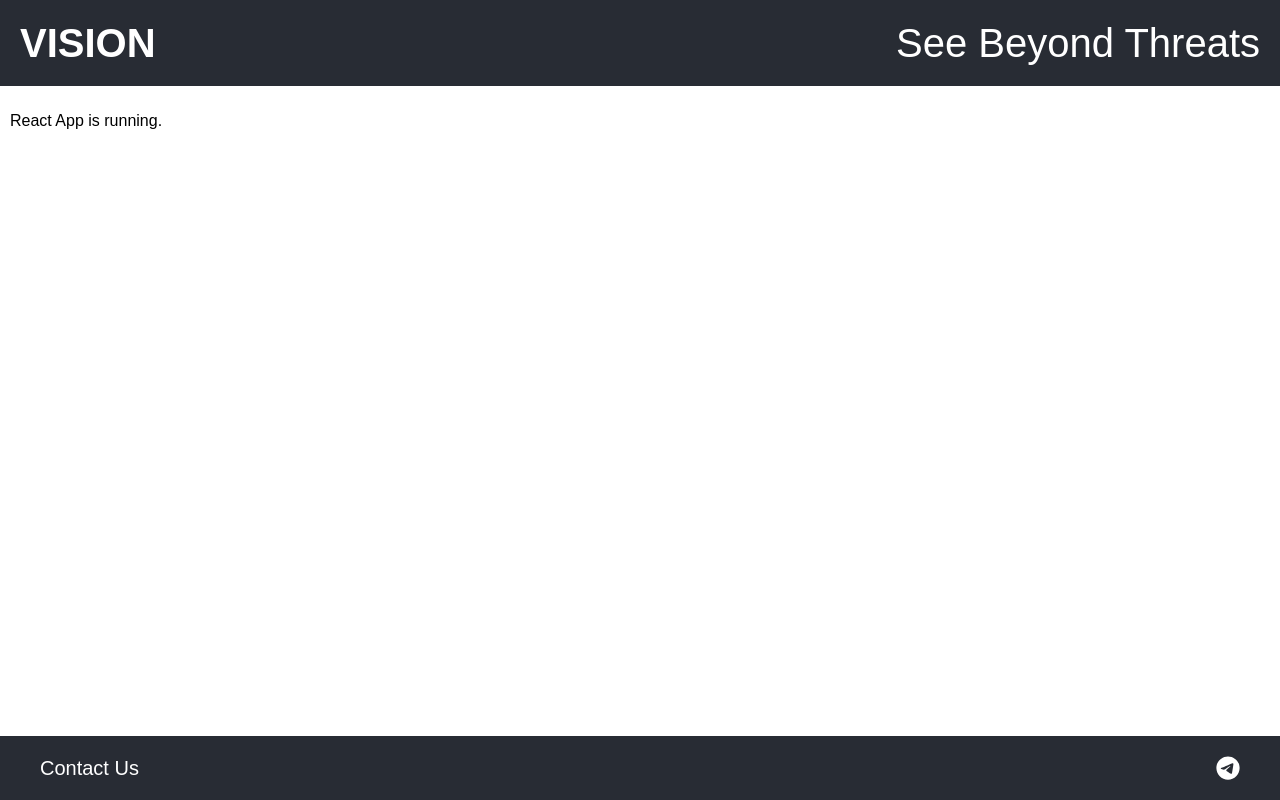
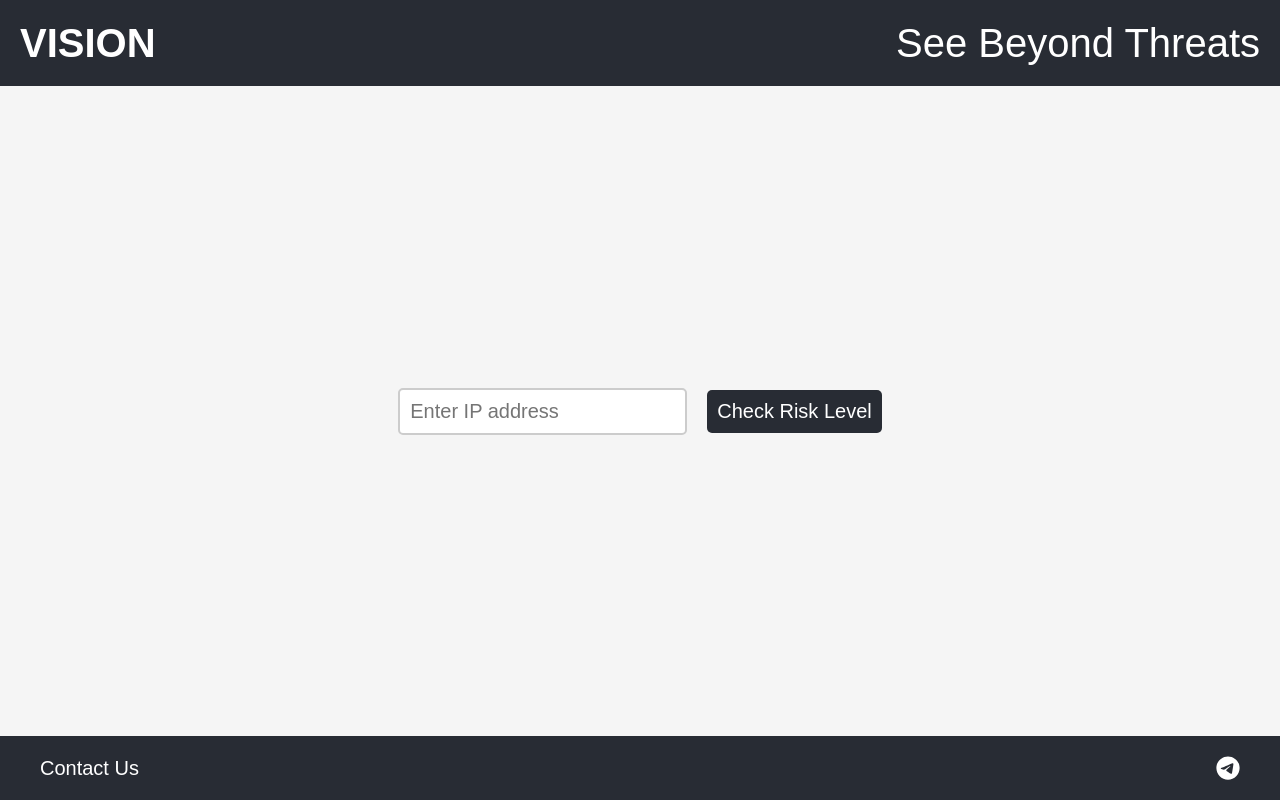
Before and after one commit to ivanjsx/vision-react-i18n-fastapi, a React (Create React App) app: page / in a window 1280 px wide. Built offline with nearby package versions, Linux system fonts and the light colour scheme; a web font is replaced by a local one.

Commit message:
assemble everything in app component

```diff
--- a/src/components/app/app.module.css
+++ b/src/components/app/app.module.css
@@ -5,7 +5,84 @@
 }
 
 .main {
-  flex: 1;
-  overflow-y: auto;
-  padding: 10px;
+  flex-grow: 1;
+  padding: var(--padding-medium);
+
+  display: flex;
+  flex-direction: column;
+  align-items: center;
+  justify-content: center;
+  gap: var(--gap-large);
+
+  background-color: var(--color-primary);
 }
+
+.form {
+  display: flex;
+  align-items: center;
+  justify-content: center;
+  gap: var(--gap-medium);
+  position: relative;
+}
+
+@media screen and (max-width: 400px) {
+  .form {
+    flex-direction: column;
+  }
+}
+
+.error {
+  position: absolute;
+  bottom: -30px;
+  margin: 0;
+  color: red;
+  font-size: var(--font-size-medium);
+}
+
+@media screen and (max-width: 600px) {
+  .error {
+    font-size: var(--font-size-small);
+  }
+}
+
+.table {
+  width: 70%;
+  color: var(--color-dark-gray);
+  font-size: var(--font-size-medium);
+  border-collapse: collapse;
+}
+
+@media screen and (max-width: 900px) {
+  .table {
+    width: 80%;
+  }
+}
+
+@media screen and (max-width: 700px) {
+  .table {
+    width: 90%;
+  }
+}
+
+@media screen and (max-width: 600px) {
+  .table {
+    width: 100%;
+    font-size: var(--font-size-small);
+  }
+}
+
+.tbody tr {
+  border-bottom: 1px solid var(--color-dark-gray)
+}
+
+.tbody tr:first-child {
+  border-top: 1px solid var(--color-dark-gray)
+}
+
+.tbody tr:last-child {
+  border-bottom: none;
+}
+
+.cell {
+  padding: 5px;
+}
--- a/src/components/app/app.tsx
+++ b/src/components/app/app.tsx
@@ -1,22 +1,111 @@
 // libraries
-import { FC } from "react";
+import { ChangeEventHandler, FC, FormEventHandler, useState } from "react";
 
 // components
+import Input from "../input/input";
+import Modal from "../modal/modal";
+import Loader from "../loader/loader";
+import Button from "../button/button";
 import AppHeader from "../app-header/app-header";
 import AppFooter from "../app-footer/app-footer";
+import ResultRow from "../result-row/result-row";
 
 // styles
 import styles from "./app.module.css";
 
+// utils
+import { checkAddress } from "../../utils/api";
+import { CheckResult } from "../../utils/types";
+import { IP_V4_ERROR } from "../../utils/constants";
+import { validateIPv4 } from "../../utils/validators";
+
 // content
 
 const App: FC = () => {
+
+  const [inputValue, setInputValue] = useState<string>("");
+  const [isLoading, setIsLoading] = useState<boolean>(false);
+  const [isInputValid, setIsInputValid] = useState<boolean>(true);
+  const [submissionError, setSubmissionError] = useState<string>("");
+
+  const [checkResults, setCheckResults] = useState<Array<CheckResult>>([]);
+
+  const clearPage = () => {
+    setInputValue("");
+    setIsInputValid(true);
+    setSubmissionError("");
+  };
+
+  const inputChangeHandler: ChangeEventHandler<HTMLInputElement> = (event) => {
+    setSubmissionError("");
+    setInputValue(event.target.value);
+    setIsInputValid(event.target.validity.valid);
+  };
+
+  const formSubmitHandler: FormEventHandler<HTMLFormElement> = (event) => {
+    event.preventDefault();
+
+    if (!validateIPv4(inputValue)) {
+      setSubmissionError(IP_V4_ERROR);
+      setIsInputValid(false);
+      return;
+    };
+
+    setIsLoading(true);
+    checkAddress(inputValue).then(
+      (data) => {
+        setCheckResults((prevState) => [data, ...prevState]);
+        clearPage();
+      }
+    ).catch(
+      () => setSubmissionError("Something went wrong")
+    ).finally(
+      () => setIsLoading(false)
+    );
+  };
+
+  const checkResultsTable = (
+    <table className={styles.table}>
+      <thead className={styles.thead}>
+        <tr>
+          <th className={styles.cell}>Target</th>
+          <th className={styles.cell}>Status</th>
+          <th className={styles.cell}>Color</th>
+        </tr>
+      </thead>
+      <tbody className={styles.tbody}>
+        {checkResults.map(
+          (result, index) => (
+            <ResultRow key={index} result={result} />
+          )
+        )}
+      </tbody>
+    </table>
+  );
+
   return (
     <div className={styles.app}>
       <AppHeader />
+
       <main className={styles.main}>
-        <p>React App is running.</p>
+        <form
+          className={styles.form}
+          onSubmit={formSubmitHandler}
+        >
+          <Input
+            value={inputValue}
+            isValid={isInputValid}
+            onChange={inputChangeHandler}
+          />
+          <Button disabled={inputValue.length > 0 && !isInputValid} />
+          <p className={styles.error}>{submissionError}</p>
+        </form>
+
+        {checkResults.length > 0 && checkResultsTable}
       </main>
+
+      {isLoading && (<Modal children={<Loader />} />)}
+
       <AppFooter />
     </div>
   );
```
